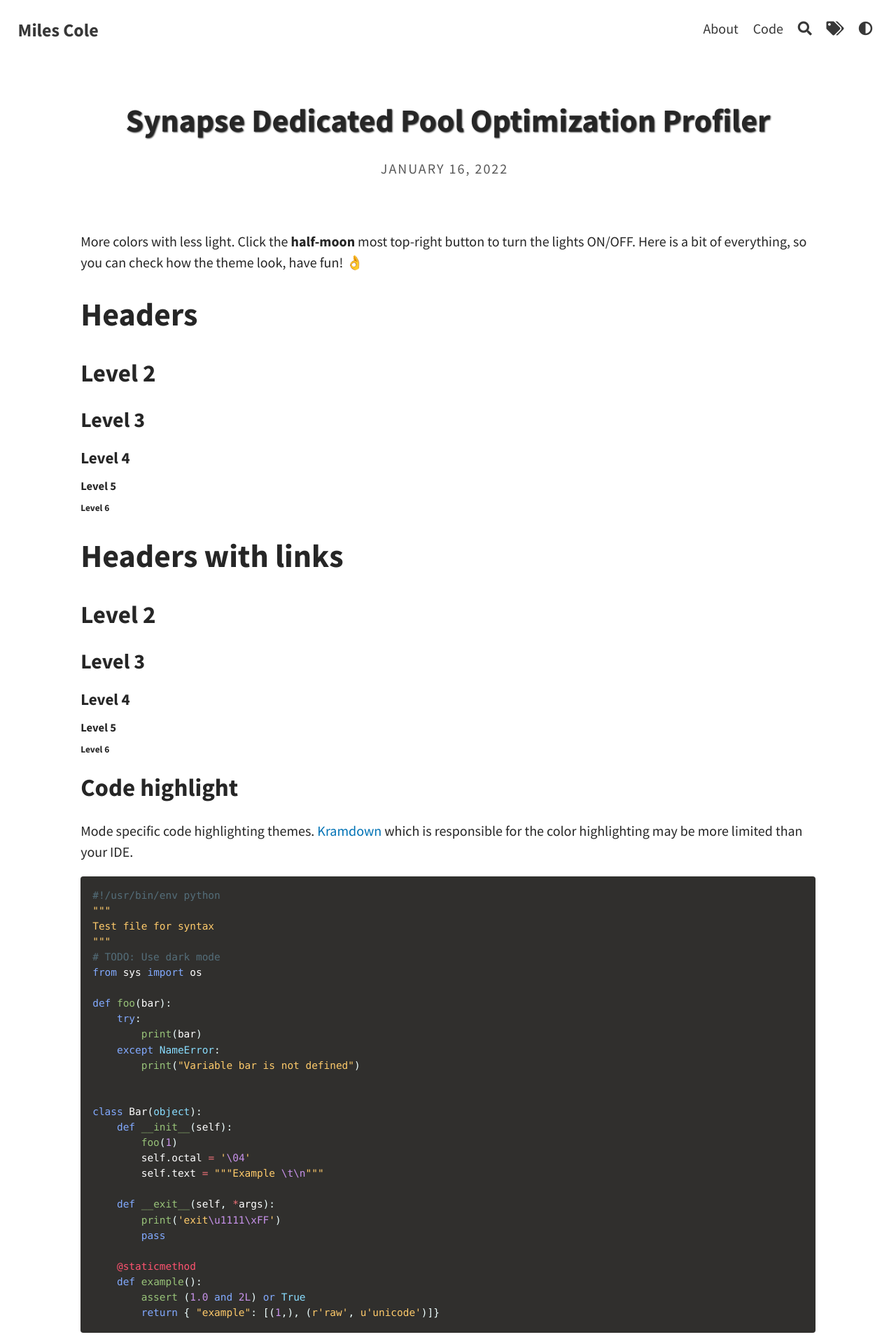
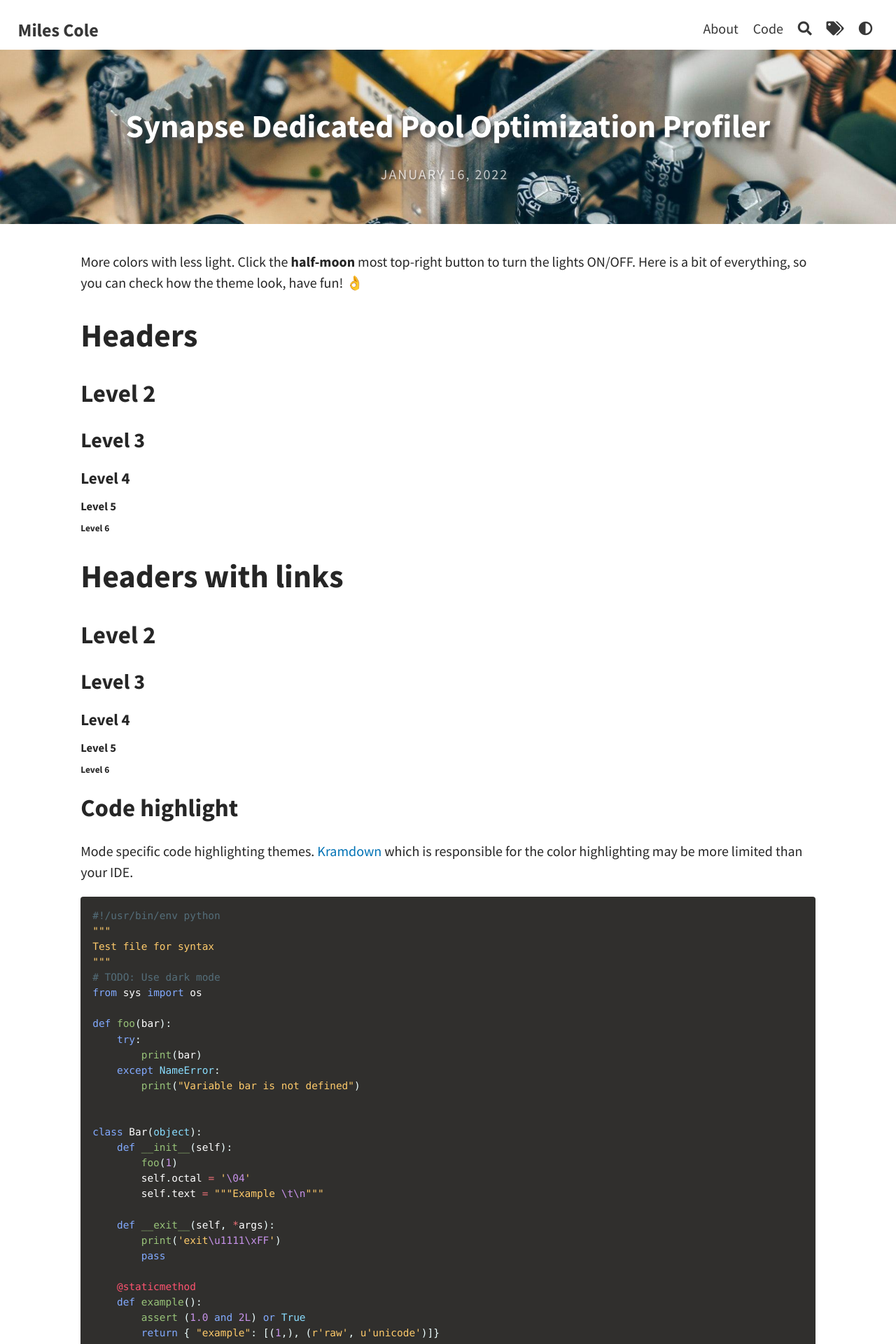
Before and after one commit to mwc360/mwc360.github.io, a Jekyll site: the page built from _posts/2022-01-16-Synapse-Dedicated-Optimization-Profiler.md, in a window 1280 px wide. Shown: the top 1920 px of the page at 70% size. Built offline with Jekyll 4.4.1, drawn with Linux system fonts in a browser that asks for light colours; comment, search, counter and statistics services are not loaded.

Commit message:
Update 2022-01-16-Synapse-Dedicated-Optimization-Profiler.md

```diff
--- a/_posts/2022-01-16-Synapse-Dedicated-Optimization-Profiler.md
+++ b/_posts/2022-01-16-Synapse-Dedicated-Optimization-Profiler.md
@@ -2,7 +2,9 @@
 layout: post
 title: Synapse Dedicated Pool Optimization Profiler
 tags: [AzureSynapseAnalytics, Cloud, Optimization]
-categories: Demo
+categories: tools
+feature-img: "assets/img/feature-img/circuit.jpeg"
+thumbnail: "assets/img/thumbnails/feature-img/circuit.jpeg"
 ---
 
 More colors with less light. Click the **half-moon** most top-right button to turn the lights ON/OFF.
```
